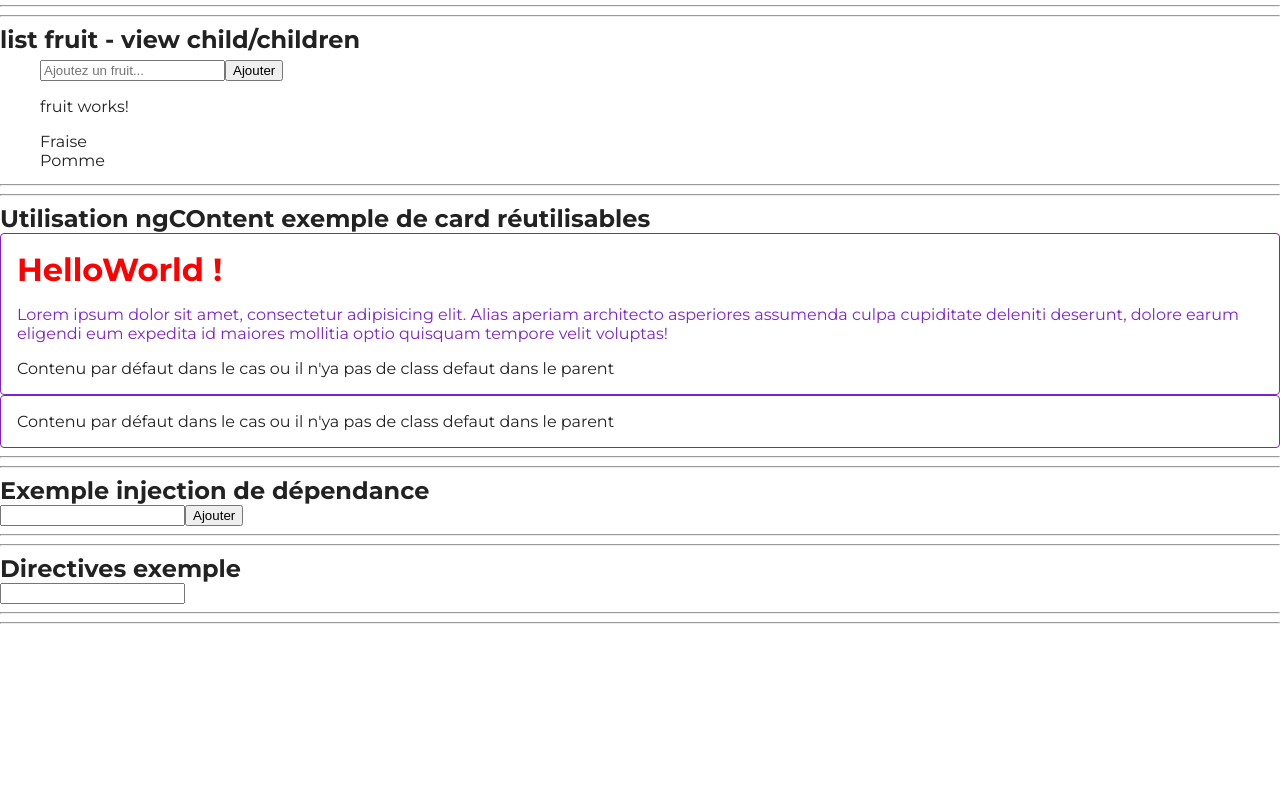
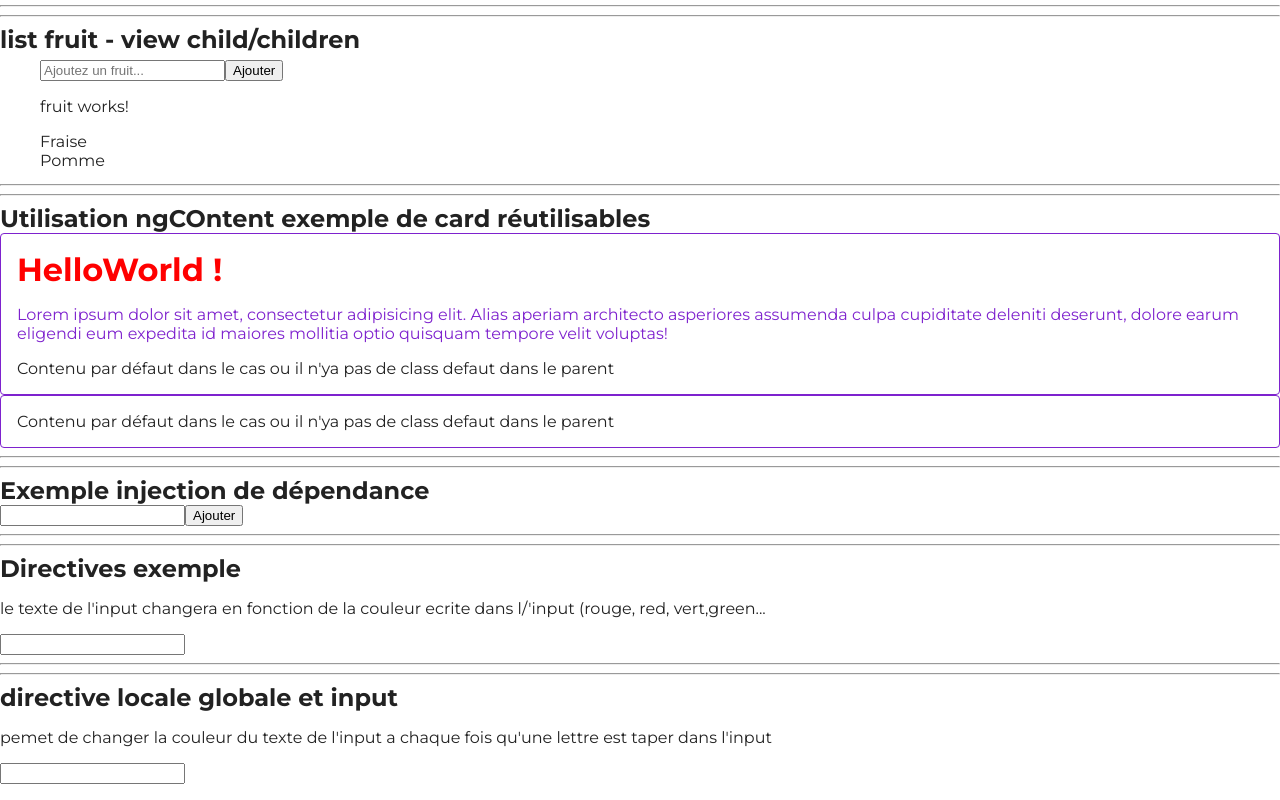
Before and after one commit to Jeremie-Po/AngularLearning, an Angular app in the folder premiereApp/: page / in a window 1280 px wide. Shown: the part 2289-3089 px from the top of the page. Before the commit the page ends 2921 px from the top, so only its background shows below. Built offline with nearby package versions, Linux system fonts and the light colour scheme.

Commit message:
exemple de directive local sur un input : changement de couleur a chaque keydown ds linput

```diff
--- a/premiereApp/src/app/app.component.html
+++ b/premiereApp/src/app/app.component.html
@@ -88,5 +88,9 @@
 
 <h2>Directives exemple</h2>
 <app-directive/>
+
 <hr/>
 <hr/>
+
+<h2> directive locale globale et input</h2>
+<app-directive-local-globale-input/>
--- a/premiereApp/src/app/app.component.ts
+++ b/premiereApp/src/app/app.component.ts
@@ -20,6 +20,7 @@ import {NgContentParentComponent} from './ngContent/ng-content-parent.component'
 import {FormComponent} from './injectionExemple/form.component';
 import {ListComponent} from './injectionExemple/list.component';
 import {DirectiveComponent} from './directive/directive.component';
+import {DirectiveLocalGlobaleInputComponent} from './directive/directive-local-globale-input.component';
 
 @Component({
   selector: 'app-root',
@@ -45,6 +46,7 @@ import {DirectiveComponent} from './directive/directive.component';
     FormComponent,
     ListComponent,
     DirectiveComponent,
+    DirectiveLocalGlobaleInputComponent,
   ],
   templateUrl: './app.component.html',
   styleUrl: './app.component.scss'
--- /dev/null
+++ b/premiereApp/src/app/directive/directive-local-globale-input.component.ts
@@ -0,0 +1,20 @@
+import {Component} from '@angular/core';
+import {InputLocaleDirective} from '../shared/directives/input-locale.directive';
+
+@Component({
+  selector: 'app-directive-local-globale-input',
+  imports: [
+    InputLocaleDirective
+  ],
+  template: `
+    <p>
+      pemet de changer la couleur du texte de l'input a chaque fois qu'une lettre est taper dans l'input
+    </p>
+    <input appInputLocale type="text">
+    <p></p>
+  `,
+  styles: ``
+})
+export class DirectiveLocalGlobaleInputComponent {
+
+}
--- a/premiereApp/src/app/directive/directive.component.ts
+++ b/premiereApp/src/app/directive/directive.component.ts
@@ -5,6 +5,7 @@ import {InputDirective} from '../shared/directives/input.directive';
   selector: 'app-directive',
   imports: [InputDirective],
   template: `
+    <p> le texte de l'input changera en fonction de la couleur ecrite dans l/'input (rouge, red, vert,green...</p>
     <input appInput type="text">
   `,
   styles: ``
--- /dev/null
+++ b/premiereApp/src/app/shared/directives/input-locale.directive.ts
@@ -0,0 +1,23 @@
+import {computed, Directive, effect, ElementRef, inject, input, signal} from '@angular/core';
+
+@Directive({
+  selector: '[appInputLocale]',
+  host: {
+    '[style.color]': 'color()',
+    '(keydown)': 'keydown($event)',
+  },
+})
+export class InputLocaleDirective {
+
+  color = computed(() => this.colors[this.colorIndex()]);
+  colorIndex = signal(0);
+  colors = ['red', 'blue', 'green', 'yellow'];
+
+  constructor() {
+  }
+
+  keydown(event: KeyboardEvent) {
+    console.log(event);
+    this.colorIndex.update((i) => ++i % 4);
+  }
+}
```
